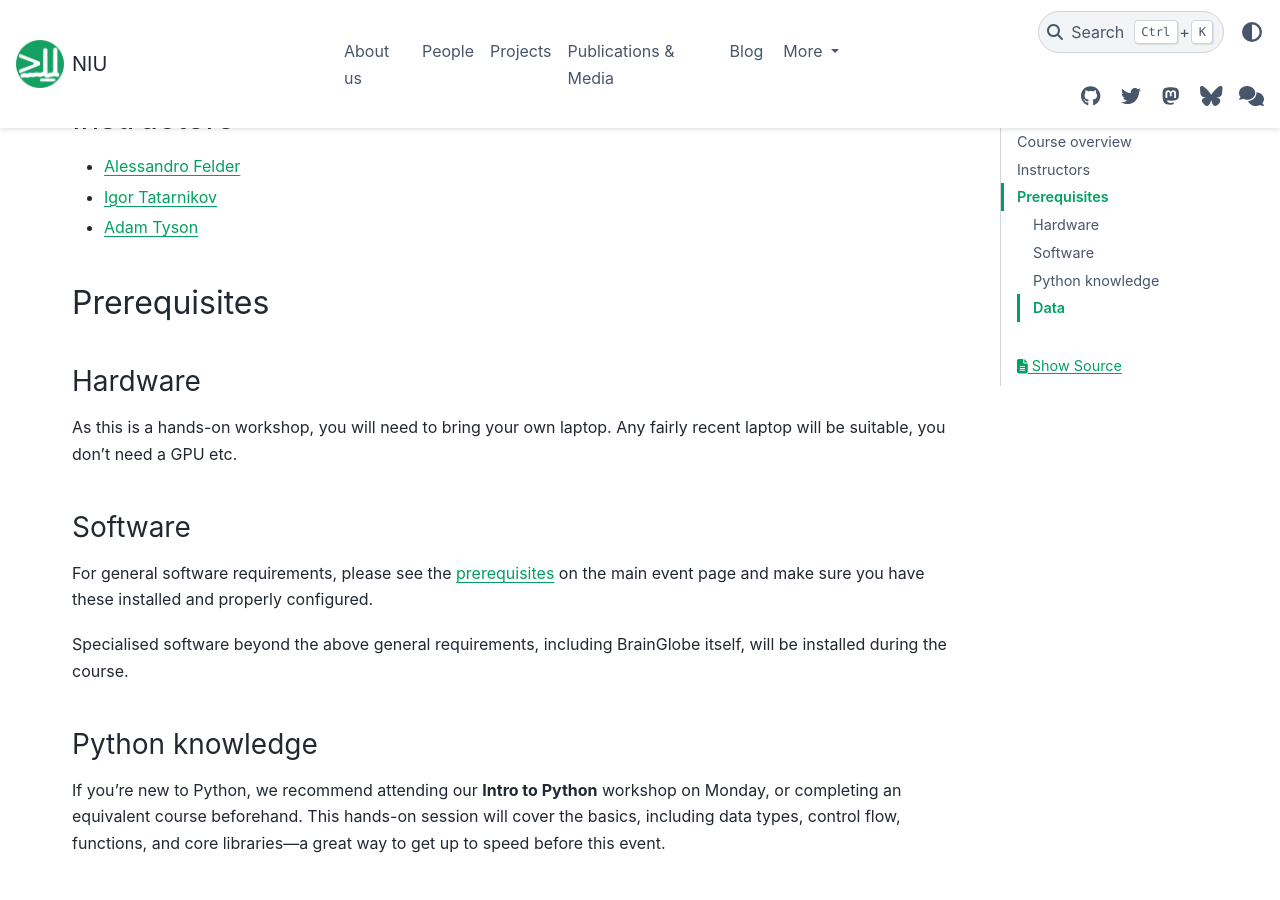
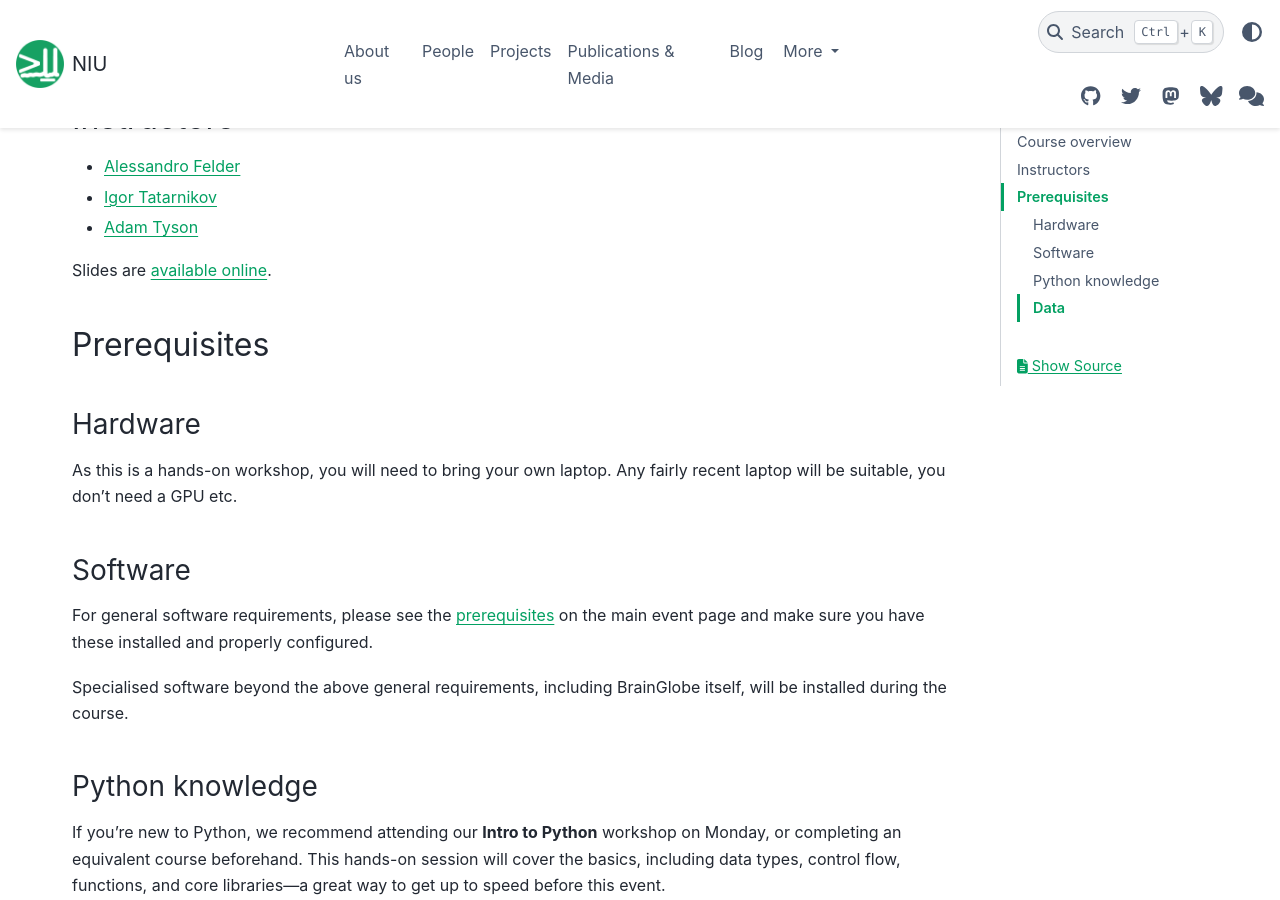
Before and after one commit to neuroinformatics-unit/neuroinformatics-unit.github.io, a Sphinx documentation site: the page built from docs/source/open-software-week/brainglobe.md, in a window 1280 px wide and 900 px high, scrolled down 1064 px. Built offline with Sphinx 7.4.7 and the PyData theme 0.15.4, drawn with Linux system fonts in a browser that asks for light colours; nearby versions of some CDN libraries.

Commit message:
link to brainglobe slides

```diff
--- a/docs/source/open-software-week/brainglobe.md
+++ b/docs/source/open-software-week/brainglobe.md
@@ -38,6 +38,8 @@ Participants are encouraged to run BrainGlobe on their own data, discuss use cas
 - [Igor Tatarnikov](https://github.com/IgorTatarnikov)
 - [Adam Tyson](https://github.com/adamltyson)
 
+Slides are [available online](https://brainglobe.info/course-whole-brain-microscopy-analysis/).
+
 (target-brainglobe-prerequisites)=
 ## Prerequisites
 
```
